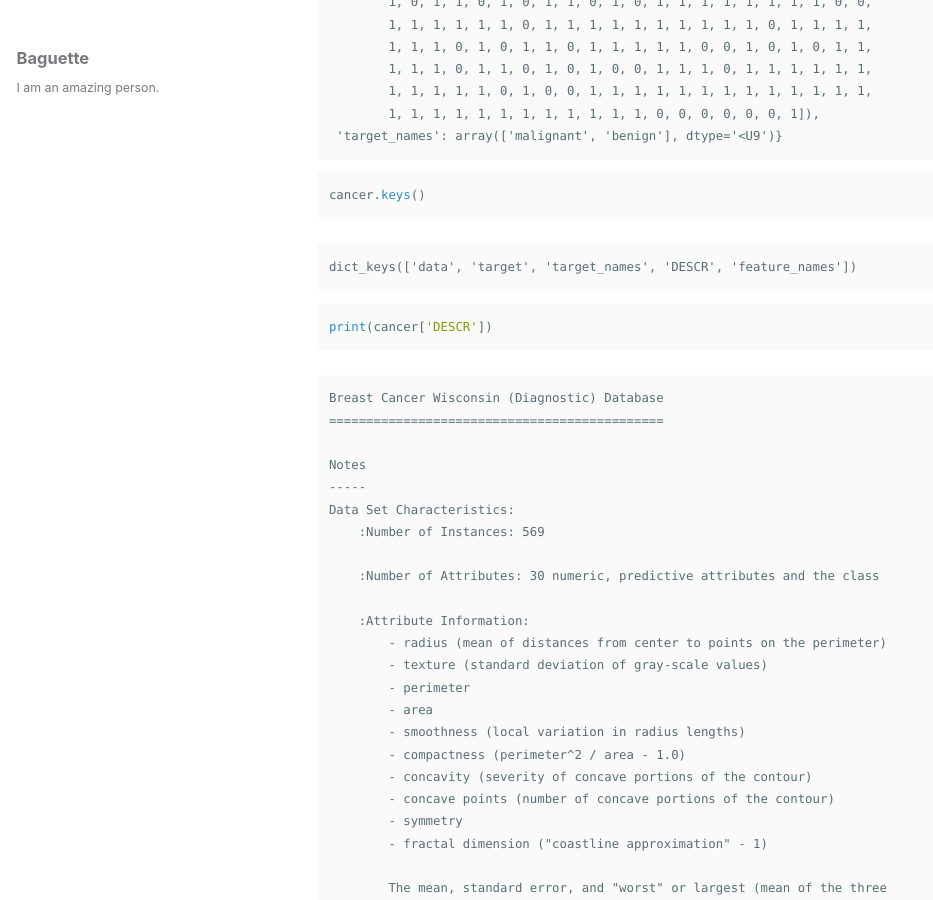
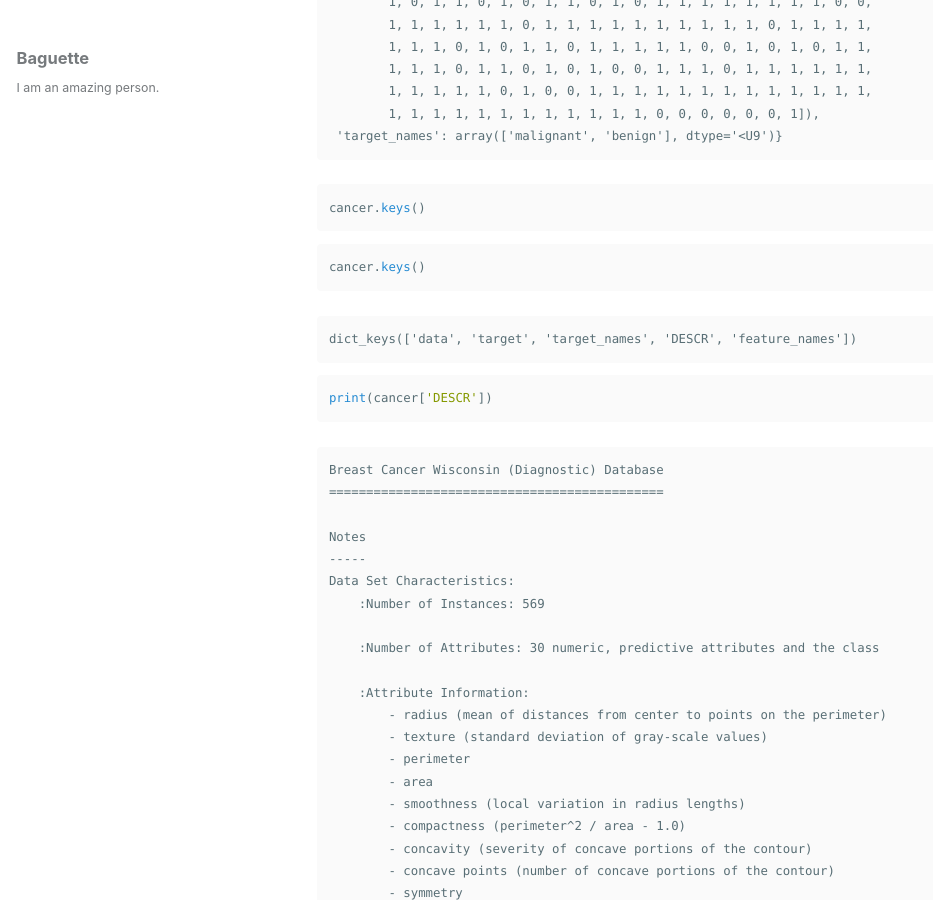
Before and after one commit to baguettexci/baguettexci.gituhb.io, a Jekyll site: the page built from _posts/2018-10-14-Project.md, in a window 1280 px wide and 900 px high, scrolled down 1761 px. Shown: the whole window, without its empty margins (0-933 px from the left). Built offline with Jekyll 4.4.1, drawn with Linux system fonts in a browser that asks for light colours; nearby versions of some CDN libraries.

Commit message:
Update 2018-10-14-Project.md

````diff
--- a/_posts/2018-10-14-Project.md
+++ b/_posts/2018-10-14-Project.md
@@ -78,6 +78,9 @@ cancer
         1, 1, 1, 1, 1, 0, 1, 0, 0, 1, 1, 1, 1, 1, 1, 1, 1, 1, 1, 1, 1, 1,
         1, 1, 1, 1, 1, 1, 1, 1, 1, 1, 1, 1, 0, 0, 0, 0, 0, 0, 1]),
  'target_names': array(['malignant', 'benign'], dtype='<U9')}
+{% endhighlight %}
+{% highlight python %}
+cancer.keys()
 {% endhighlight %}
 ```python
 cancer.keys()
````
